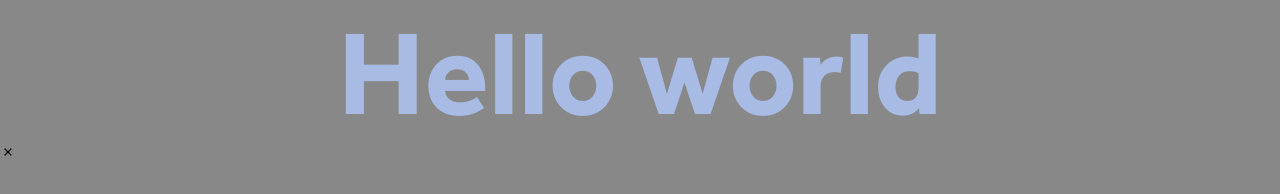
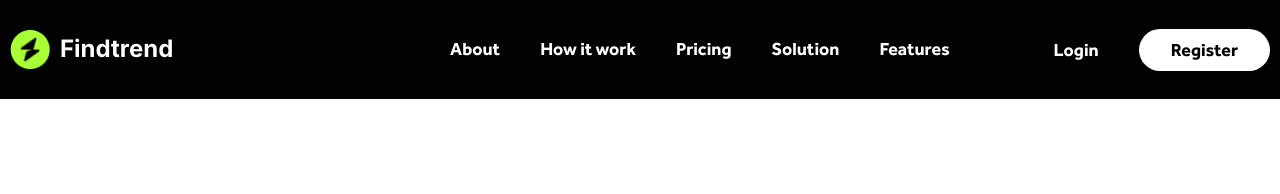
Before and after one commit to Behruz746/Findtrend.com, a website built with webpack: page src/indexTemp.html in a window 1280 px wide. Shown: the top 194 px of the page. Built offline with nearby package versions, Linux system fonts and the light colour scheme; files whose address does not match are found by name.

Commit message:
new update

```diff
--- a/src/indexTemp.html
+++ b/src/indexTemp.html
@@ -5,6 +5,7 @@
     <meta http-equiv="X-UA-Compatible" content="IE=edge">
     <meta name="viewport" content="width=device-width, initial-scale=1.0">
     <link rel="stylesheet" href="https://cdn.jsdelivr.net/npm/boxicons@latest/css/boxicons.min.css">
+    <link rel="shortcut icon" href="images/findtrend_logo.png" type="image/x-icon">
     <title>
         <%= htmlWebpackPlugin.options.title %>
     </title>
@@ -14,11 +15,66 @@
     <header class="header" id="header">
         <div class="container">
 
-            <h1>Hello world</h1>
-            <i class="bx bx-x"></i>
+            <div class="header__container">
+
+                <div class="header__logo">
+                    <img src="images/findtrend_logo.png" alt="logo">
+                    <h2>Findtrend</h2>
+                </div>
+
+                <nav class="header__nav">
+                    <ul class="menu__list">
+                        <li><a href="#">About</a></li>
+                        <li><a href="#">How it work</a></li>
+                        <li><a href="#">Pricing</a></li>
+                        <li><a href="#">Solution</a></li>
+                        <li><a href="#">Features</a></li>
+                    </ul>
+
+                    <div class="menu__btns">
+                        <a href="#">Login</a>
+                        <a href="#">Register</a>
+                    </div>
+                </nav>
+
+            </div>
 
         </div>
     </header>
 
+
+
+    <main class="main">
+
+        <section class="about" id="about">
+            <div class="container"></div>
+        </section>
+
+        <section class="work" id="work">
+            <div class="container"></div>
+        </section>
+
+        <section class="pricing" id="pricing">
+            <div class="container"></div>
+        </section>
+
+        <section class="solution" id="solution">
+            <div class="container"></div>
+        </section>
+
+        <section class="features" id="features">
+            <div class="container"></div>
+        </section>
+
+    </main>
+
+    <footer class="footer">
+        <div class="container">
+
+
+
+        </div>
+    </footer>
+
 </body>
 </html>
--- a/src/js/imgades.js
+++ b/src/js/imgades.js
@@ -32,6 +32,8 @@ import "../images/png/companies/weTransfer_logo.png";
 
 // Logos images
 import "../images/png/logos/findtrend_logo.png";
+import "../images/Ornament2.png";
+import "../images/Ornament.png";
 // import "../images/png/logos/deibbble_logo2.png";
 // import "../images/png/logos/facebook_logo2.png";
 // import "../images/png/logos/pinterest_logo2.png";
--- a/src/sass/_fonts.scss
+++ b/src/sass/_fonts.scss
@@ -26,7 +26,7 @@
     font-family: 'Effra-bold';
     src: url('../fonts/effra_font/Effra-Bold.eot');
     src: local('Effra Bold'), local('Effra-Bold'),
-        url('../fonts/effra_font/Effra-Bold.eot') format('embedded-opentype'),
+        url('../fonts/effra_font/Effra-Bold.eot?#iefix') format('embedded-opentype'),
         url('../fonts/effra_font/Effra-Bold.woff2') format('woff2'),
         url('../fonts/effra_font/Effra-Bold.woff') format('woff'),
         url('../fonts/effra_font/Effra-Bold.ttf') format('truetype');
@@ -38,11 +38,11 @@
     font-family: 'Effra-heavy';
     src: url('../fonts/effra_font/Effra-Heavy.eot');
     src: local('Effra Heavy'), local('Effra-Heavy'),
-        url('../fonts/effra_font/Effra-Heavy.eot') format('embedded-opentype'),
+        url('../fonts/effra_font/Effra-Heavy.eot?#iefix') format('embedded-opentype'),
         url('../fonts/effra_font/Effra-Bold.woff2') format('woff2'),
         url('../fonts/effra_font/Effra-Bold.woff') format('woff'),
         url('../fonts/effra_font/Effra-Heavy.ttf') format('truetype');
-    font-weight: 300;
+    font-weight: 700;
     font-style: normal;
 }
 
@@ -50,11 +50,11 @@
     font-family: 'Effra-medium';
     src: url('../fonts/effra_font/Effra-Medium.eot');
     src: local('Effra Medium'), local('Effra-Medium'),
-        url('../fonts/effra_font/Effra-Medium.eot') format('embedded-opentype'),
+        url('../fonts/effra_font/Effra-Medium.eot?#iefix') format('embedded-opentype'),
         url('../fonts/effra_font/Effra-Medium.woff2') format('woff2'),
         url('../fonts/effra_font/Effra-Medium.woff') format('woff'),
         url('../fonts/effra_font/Effra-Medium.ttf') format('truetype');
-    font-weight: 500;
+    font-weight: 300;
     font-style: normal;
 }
 
--- a/src/sass/abstracts/_default.scss
+++ b/src/sass/abstracts/_default.scss
@@ -28,7 +28,7 @@ time, mark, audio, video {
   box-sizing: border-box;
   margin: 0;
   padding: 0;
-  font: inherit;
+  font-size: inherit;
 }
 
 ::-webkit-scrollbar {
@@ -52,15 +52,16 @@ html, body {
   scroll-behavior: smooth;
 }
 
+body {
+  background: $whiteColor;
+  height: 5000px;
+  font-family: 'Effra-medium';
+}
 
-body {
-    height: 5000px;
-    background-color: #888;
-    font-family: 'Effra-bold';
-
-    h1 {
-        color: rgb(168, 187, 228);
-        font-size: 120px;
-        text-align: center;
-    }
+.container {
+  max-width: 1280px;
+  width: 100%;
+  margin: 0 auto;
+  padding: 0 10px 0 10px;
+  // border: $borderFull;
 }
--- a/src/sass/abstracts/_varbials.scss
+++ b/src/sass/abstracts/_varbials.scss
@@ -8,3 +8,5 @@ $greyColor2: #ADADADFF;
 $greyColor3: #F5F5F5FF;
 $greyColor4: #F1F1F1FF;
 $whiteColor: #ffffff;
+
+$borderFull: 1px solid #d00;
--- a/src/sass/layout/_header.scss
+++ b/src/sass/layout/_header.scss
@@ -0,0 +1,98 @@
+.header {
+    background-color: $blackColor;
+    display: flex;
+    align-items: center;
+    height: 99px;
+}
+
+.header__container {
+    display: flex;
+    align-items: center;
+    justify-content: space-between;
+    gap: 20px;
+}
+
+.header__logo {
+    display: flex;
+    align-items: center;
+    gap: 10px;
+
+    img {
+        width: 40px;
+        height: auto;
+    }
+
+    h2 {
+        font-family: 'Inter-bold';
+        color: #fff;
+        font-size: 24px;
+        line-height: 100%;
+    }
+}
+
+.header__nav {
+    display: flex;
+    justify-content: space-between;
+    align-items: center;
+    max-width: 820px;
+    width: 100%;
+    // border: 1px solid #d00;
+}
+
+.menu__list {
+    display: flex;
+    gap: 40px;
+    align-items: center;
+
+    a {
+        color: #FFF;
+        text-align: center;
+        font-family: 'Effra-heavy';
+        font-size: 18px;
+        line-height: 100%;
+        transition: color .2s linear;
+
+        &:hover {
+            color: $firstColor;
+        }
+    }
+}
+
+.menu__btns {
+    display: flex;
+    align-items: center;
+    gap: 40px;
+
+    a {
+        &:nth-child(1) {
+            color: #FFF;
+            text-align: center;
+            font-family: 'Effra-heavy';
+            font-size: 18px;
+            line-height: 100%;
+            transition: color .2s linear;
+
+            &:hover {
+                color: $firstColor;
+            }
+        }
+
+        &:nth-child(2) {
+            padding: 12px 32px;
+            border-radius: 40px;
+            background-color: $whiteColor;
+            color: #000;
+            text-align: center;
+            font-family: 'Effra-heavy';
+            font-size: 18px;
+            line-height: 100%;
+
+            transition: .2s linear;
+
+            &:hover {
+                background-color: $firstColor;
+                color: $whiteColor;
+            }
+        }
+    }
+}
```
Also changed, not shown: dist/images/Ornament.png (added), dist/images/Ornament2.png (added), dist/index.html, dist/js/logindd8196993a76d7a0d242.js, dist/js/main1c4fe47b596eb0818ef4.js (added), dist/js/maindcb28db0d5cb640ca310.js (deleted), dist/login.css, dist/login.html, dist/main.css, src/images/Ornament.png (added), src/images/Ornament2.png (added), src/sass/main.css, 1 other file.
